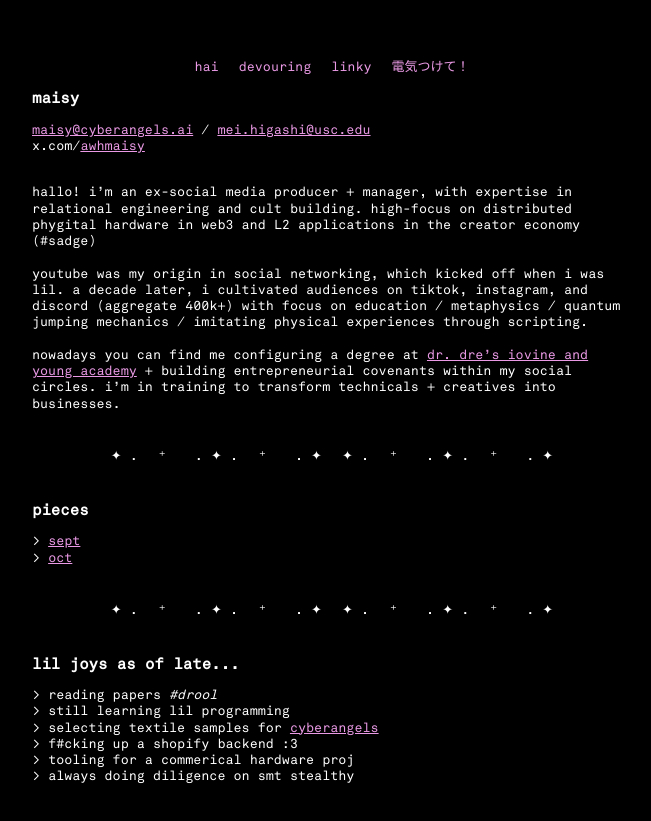
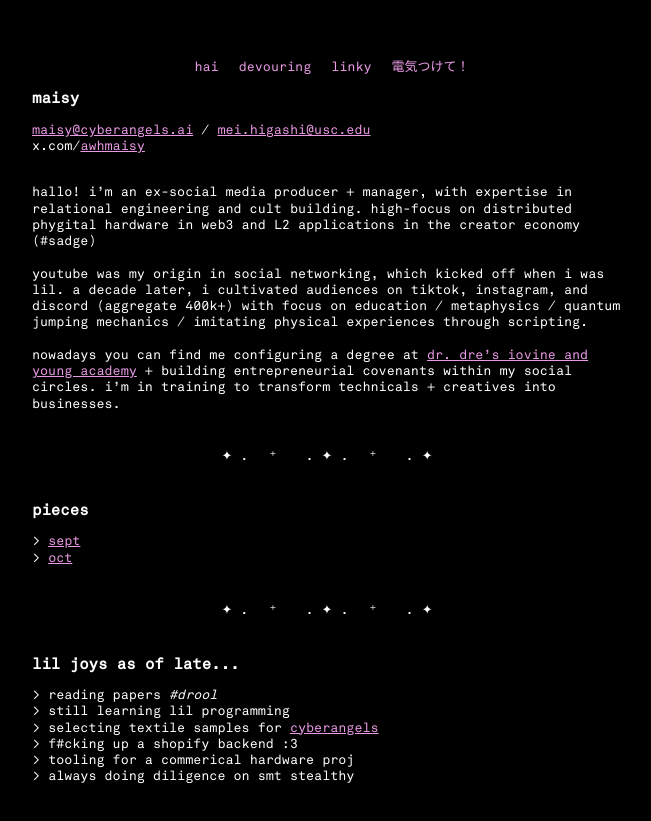
Before and after one commit to awhmaisy/pleasant-fw24, a SvelteKit app: page / in a window 1280 px wide. Shown: the part 101-922 px from the top of the page, without its empty margins (308-959 px from the left). Built offline with nearby package versions, Linux system fonts and the light colour scheme.

Commit message:
shorter border

```diff
--- a/src/app.css
+++ b/src/app.css
@@ -63,12 +63,6 @@ body hr::before {
     content: "✦ . 　⁺ 　 . ✦ . 　⁺ 　 . ✦"; /* Add symbols before the hr */
     display: inline-block; /* Make it inline */
     margin-right: 10px; /* Space between symbols and hr */
-}
-
-body hr::after {
-    content: "✦ . 　⁺ 　 . ✦ . 　⁺ 　 . ✦"; /* Add symbols after the hr */
-    display: inline-block; /* Make it inline */
-    margin-left: 10px; /* Space between symbols and hr */
 }
 
 body p:not(:nth-child(2)) {
```
